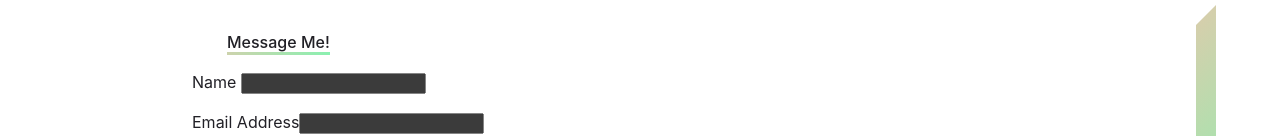
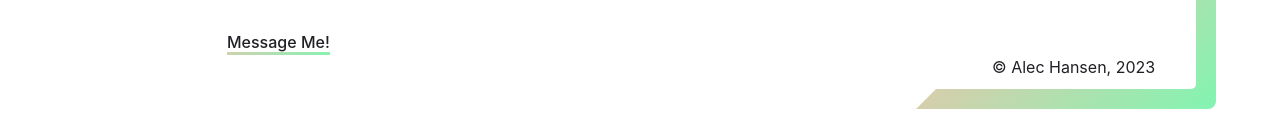
Before and after one commit to alecdhansen/AlecHansen, a React (Vite) app: page / in a window 1280 px wide. Shown: the part 667-803 px from the top of the page. Built offline with nearby package versions, Linux system fonts and the light colour scheme.

Commit message:
hide form (for now)

```diff
--- a/src/components/AboutMe/index.tsx
+++ b/src/components/AboutMe/index.tsx
@@ -47,7 +47,7 @@ const AboutMe: React.FC<Props> = ({ c1, c2 }) => {
           Message Me!
         </Link>
       </Underline>
-      <Form />
+      {/* <Form /> */}
     </AboutMeContainer>
   );
 };
```
